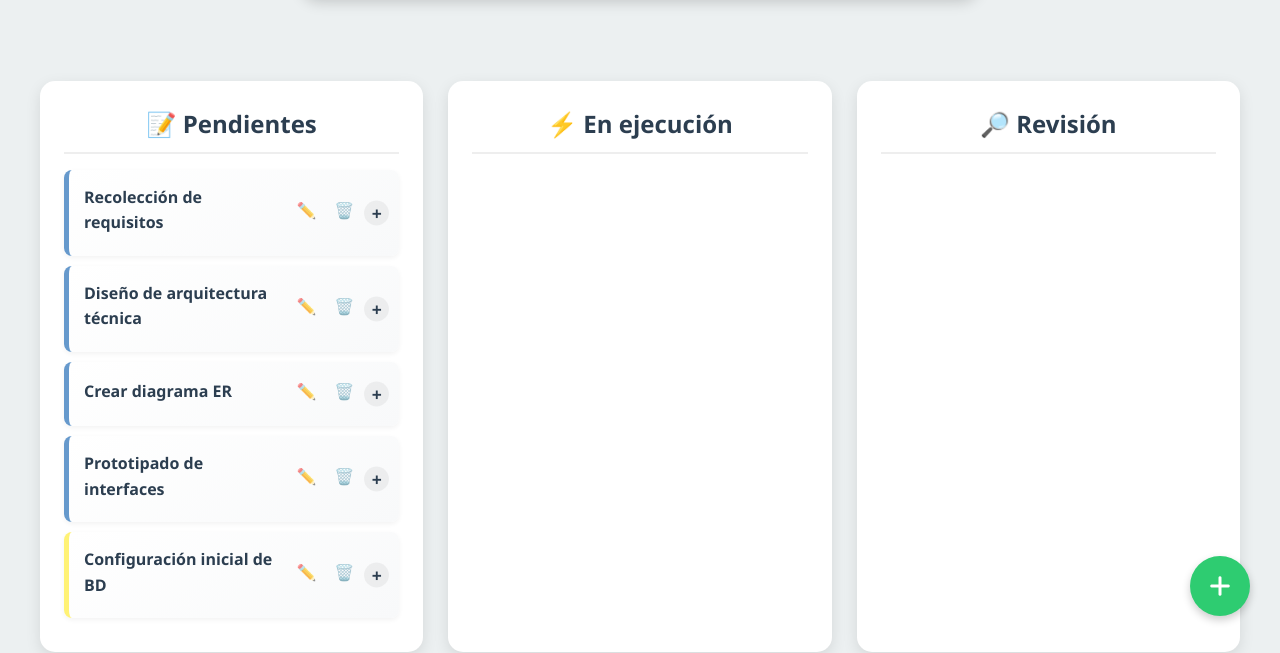
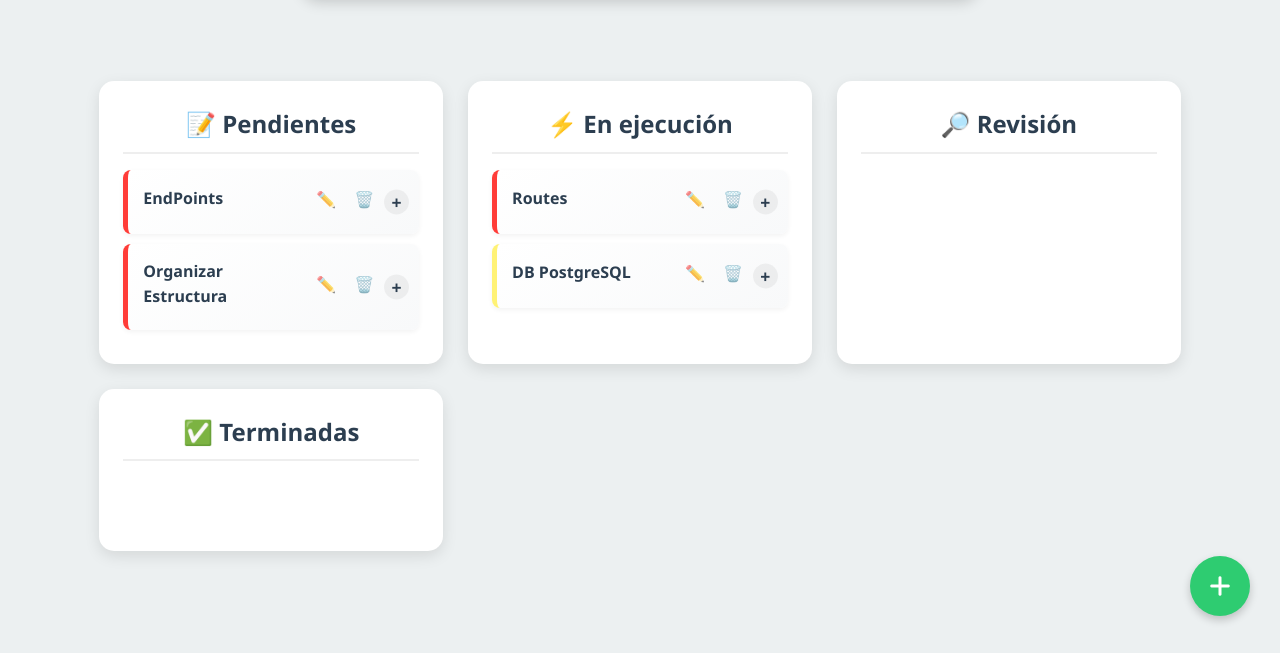
Before and after one commit to vmjl-dev/Implantacion, a plain HTML site: page index.html in a window 1280 px wide. Shown: the part 154-807 px from the top of the page. Drawn offline with Linux system fonts and the light colour scheme.

Commit message:
Add files via upload

```diff
--- a/app.js
+++ b/app.js
@@ -1,11 +1,10 @@
 document.addEventListener('DOMContentLoaded', () => {
     // Configuración inicial
     let tasks = JSON.parse(localStorage.getItem('kanbanTasks')) || {
-        1: { id: 1, title: 'Recolección de requisitos', componente: 'planificación', detalles: 'Definir funcionalidades esenciales del sistema', status: 'pending' },
-        2: { id: 2, title: 'Diseño de arquitectura técnica', componente: 'planificación', detalles: 'Seleccionar stack tecnológico (Node.js, React, PostgreSQL)', status: 'pending' },
-        3: { id: 3, title: 'Crear diagrama ER', componente: 'planificación', detalles: 'Diseñar diagrama Entidad-Relación', status: 'pending' },
-        4: { id: 4, title: 'Prototipado de interfaces', componente: 'planificación', detalles: 'Crear prototipos de las interfaces de usuario', status: 'pending' },
-        5: { id: 5, title: 'Configuración inicial de BD', componente: 'base-datos', detalles: 'Configurar servidor y entorno de base de datos', status: 'pending' }
+        1: { id: 1, title: 'EndPoints', componente: 'backend', detalles: 'Crear endpoints correspondientes a transacciones, pago y deuda', status: 'pending' },
+        2: { id: 2, title: 'Organizar Estructura', componente: 'backend', detalles: 'Separar Controllers de Routes', status: 'pending' },
+        3: { id: 3, title: 'Routes', componente: 'backend', detalles: 'Routes con endpoints completados: usuarios, clientes, tasa de cambio.', status: 'progress' },
+        4: { id: 4, title: 'DB PostgreSQL', componente: 'base-datos', detalles: 'Base de Datos en Ejecucion', status: 'progress' }
     };
 
     // Elementos del DOM
```
Also changed, not shown: index.html (line endings or trailing spaces).
